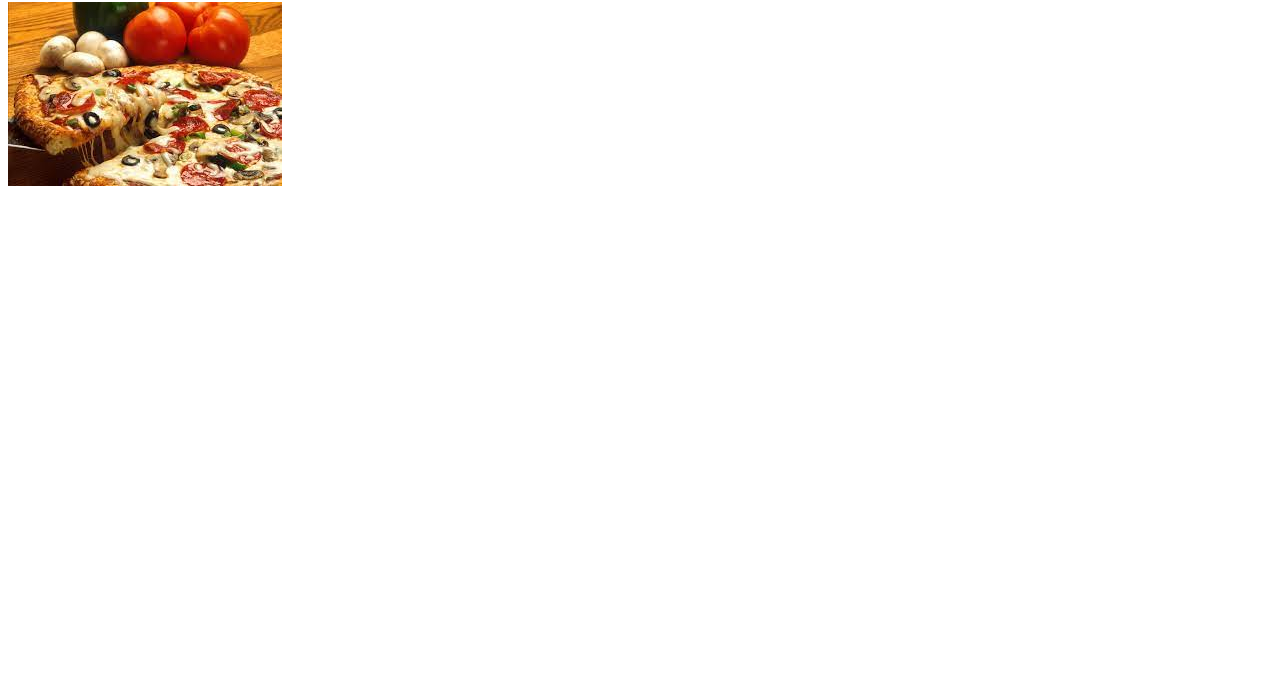
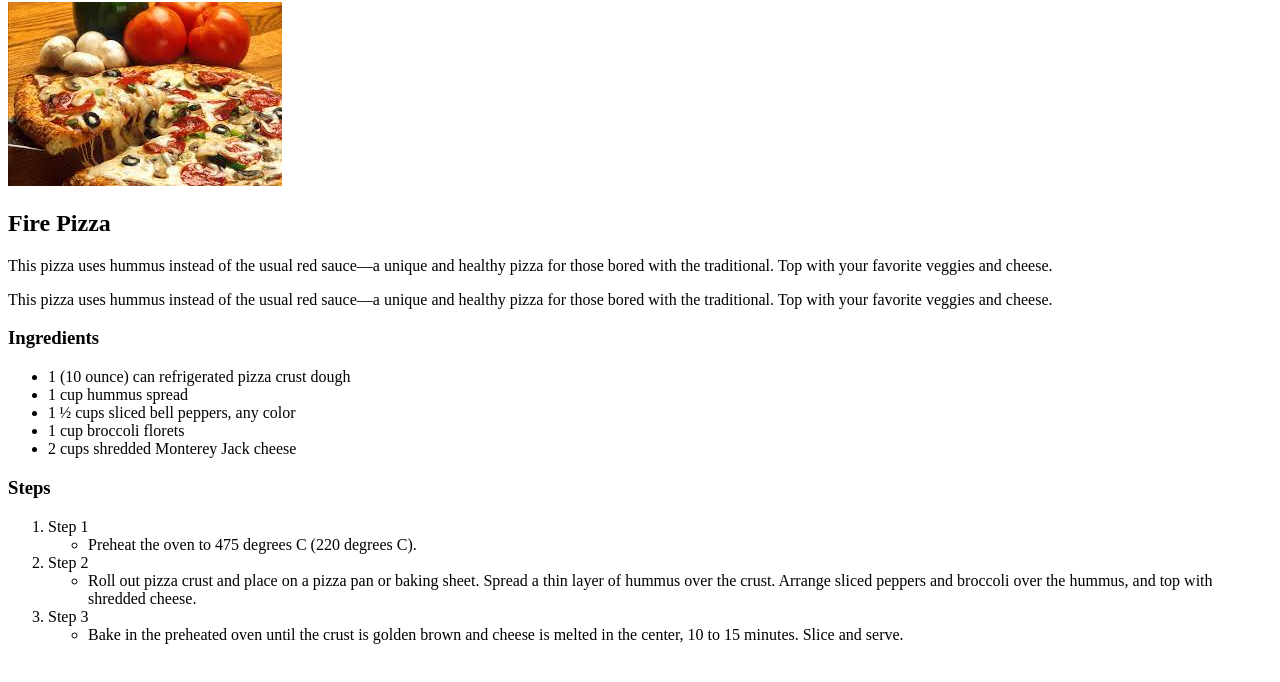
Before and after one commit to eliasfreeman/odin-recipes, a plain HTML site: page recipes/pizza.html in a window 1280 px wide. Shown: the part 78-760 px from the top of the page. Drawn offline with Linux system fonts and the light colour scheme.

Commit message:
add steps and ingredients to pizza html

```diff
--- a/recipes/pizza.html
+++ b/recipes/pizza.html
@@ -8,5 +8,47 @@
 <body>
     <h1>Recipes</h1>
     <img src="../images/firepizza.jpeg">
+
+    <h2>Fire Pizza</h2>
+
+    <p>This pizza uses hummus instead of the usual red sauce—a unique and healthy pizza for
+        those bored with the traditional.
+        Top with your favorite veggies and cheese.</p>
+
+    <p>This pizza uses hummus instead of the usual red sauce—a unique and healthy pizza for
+        those bored with the traditional.
+        Top with your favorite veggies and cheese.</p>
+
+    <h3>Ingredients</h3>
+    <ul>
+        <li>1 (10 ounce) can refrigerated pizza crust dough</li>
+        <li>1 cup hummus spread</li>
+        <li>1 ½ cups sliced bell peppers, any color</li>
+        <li>1 cup broccoli florets</li>
+        <li>2 cups shredded Monterey Jack cheese</li>
+    </ul>
+
+    <h3>Steps</h3>
+
+        <ol>
+            <li>Step 1</li>
+
+                <ul><li>Preheat the oven to 475 degrees C (220 degrees C).</li></ul>
+
+            <li>Step 2</li>
+
+                <ul><li>Roll out pizza crust and place on a pizza pan or baking sheet. Spread a thin layer of hummus over the crust.
+                Arrange sliced peppers and broccoli over the hummus, and top with shredded cheese.</li></ul>
+
+
+            <li>Step 3</li>
+
+                <ul><li>Bake in the preheated oven until the crust is golden brown and cheese is melted in the center,
+                10 to 15 minutes. Slice and serve.</li></ul>
+
+
+    </ol>
+
+
 </body>
 </html>
```
